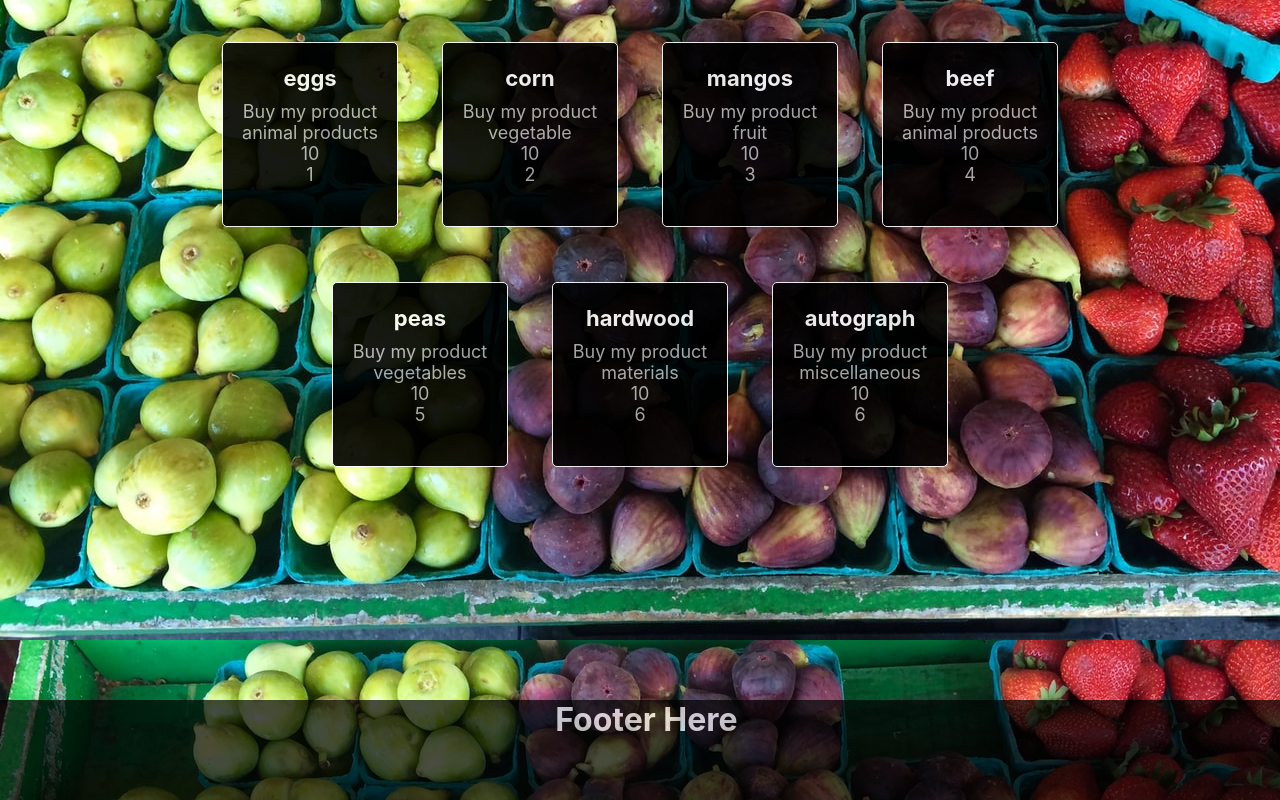
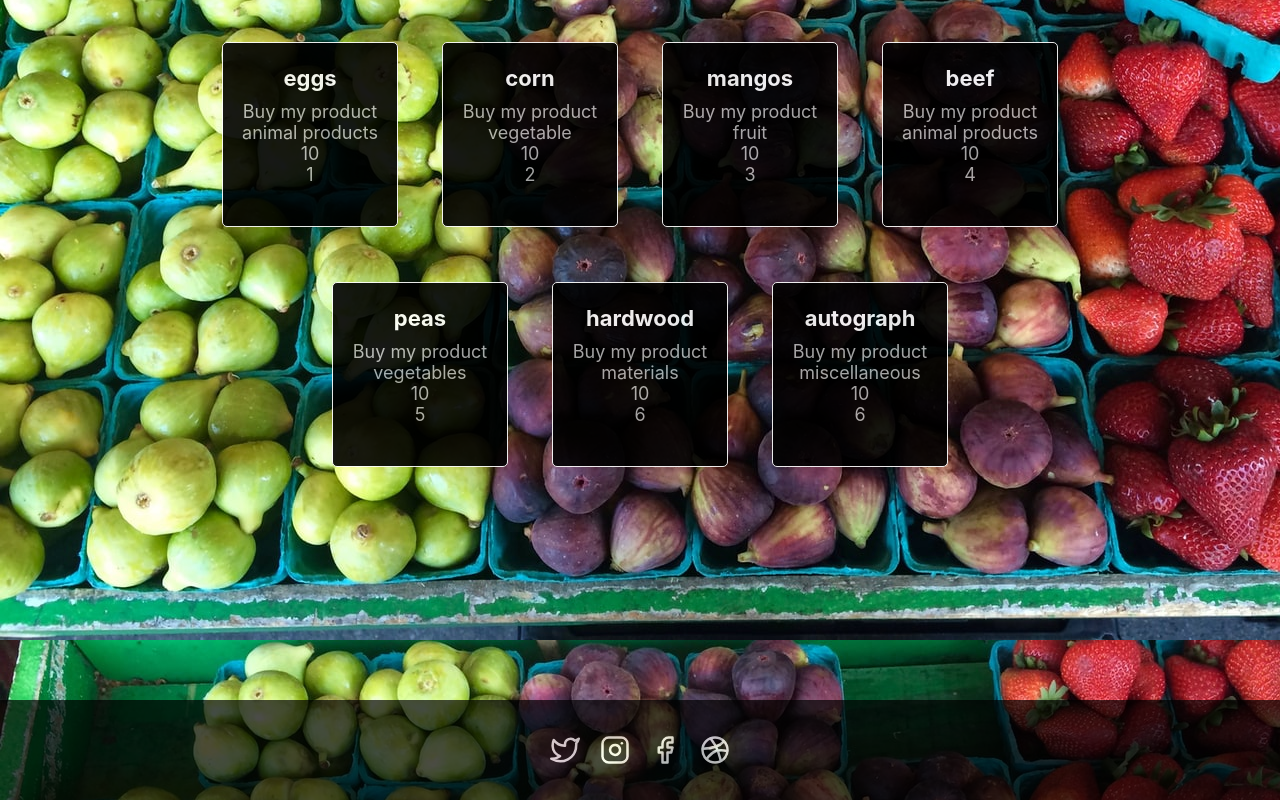
Before and after one commit to Marketplace-9-BuildWeek/FrontEnd, a React (Create React App) app in the folder african-marketplace/: page / in a window 1280 px wide. Shown: the part 260-1060 px from the top of the page. Built offline with nearby package versions, Linux system fonts and the light colour scheme.

Commit message:
Add social icons to footer

```diff
--- a/african-marketplace/package.json
+++ b/african-marketplace/package.json
@@ -9,6 +9,7 @@
     "axios": "^0.24.0",
     "react": "^17.0.2",
     "react-dom": "^17.0.2",
+    "react-feather": "^2.0.9",
     "react-router-dom": "^5.2.0",
     "react-scripts": "5.0.0",
     "web-vitals": "^2.1.2"
--- a/african-marketplace/src/Footer/Footer.css
+++ b/african-marketplace/src/Footer/Footer.css
@@ -3,4 +3,10 @@
   height: 100px;
   background-color: black;
   opacity: 0.7;
+  display: flex;
+  justify-content: center;
+  align-items: center;
 }
+.footer svg + svg {
+  margin-left: 20px;
+}
--- a/african-marketplace/src/Footer/Footer.js
+++ b/african-marketplace/src/Footer/Footer.js
@@ -1,10 +1,14 @@
 import React from "react";
 import "./Footer.css";
+import { Twitter, Instagram, Facebook, Dribbble } from "react-feather";
 
 const Footer = () => {
   return (
     <div className="footer">
-      <h1>Footer Here</h1>
+      <Twitter size={30} />
+      <Instagram size={30} />
+      <Facebook size={30} />
+      <Dribbble size={30} />
     </div>
   );
 };
```
Also changed, not shown: 1 other file (tests, documents, lock files or other folders).
